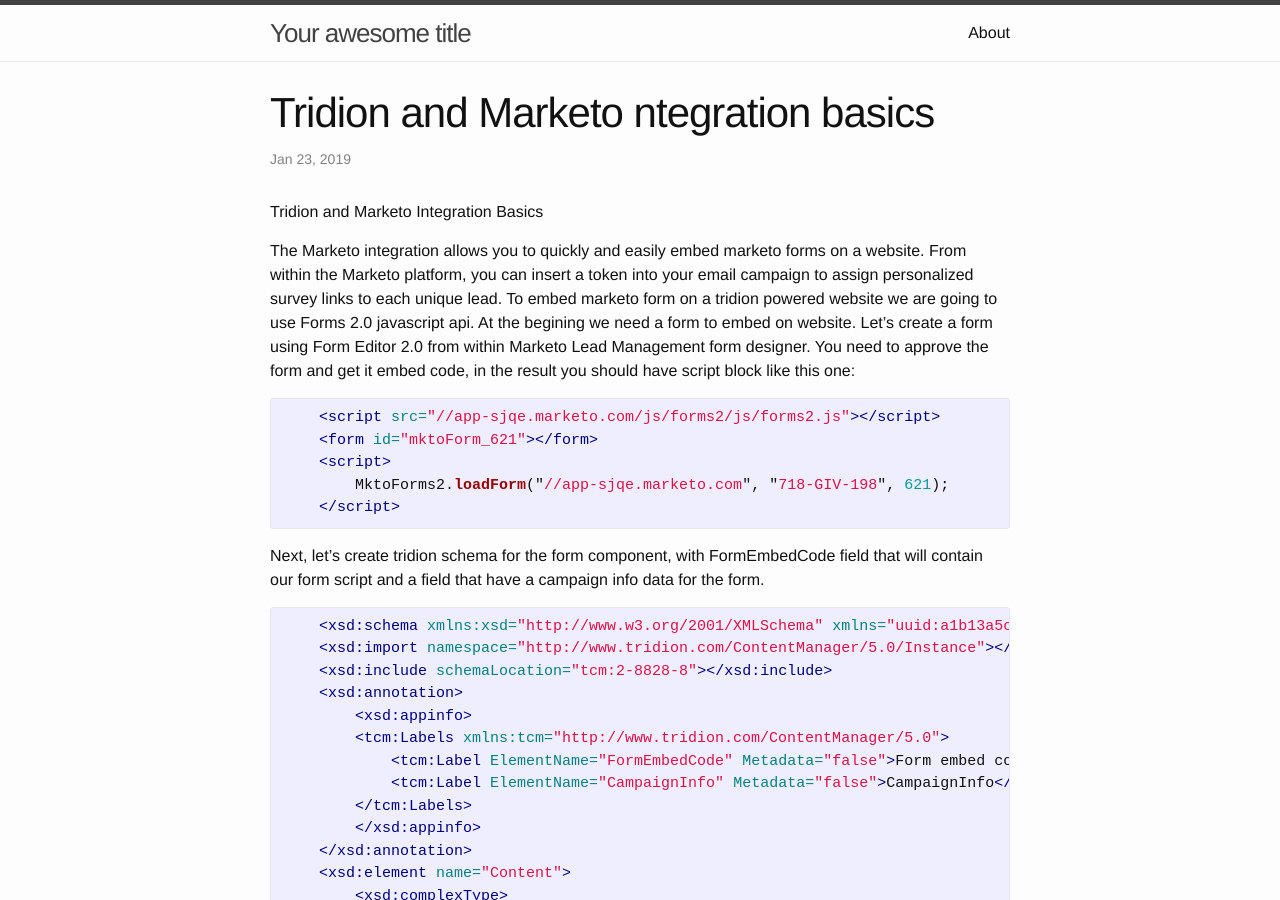
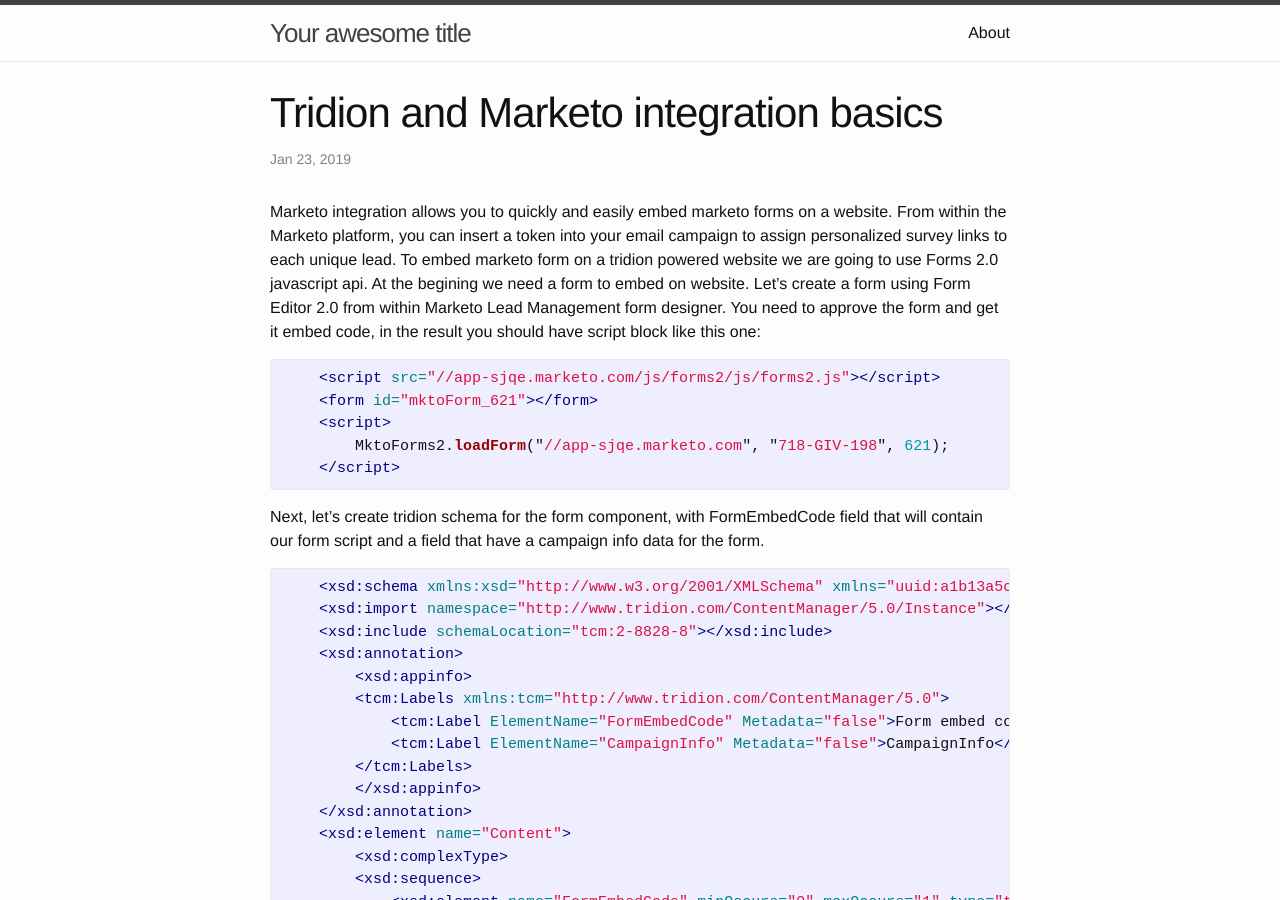
Before and after one commit to beardeddev/beardeddev.github.io, a Jekyll site: the page built from _posts/2019-01-23-tridion-and-marketo-integration-basics.markdown, in a window 1280 px wide and 900 px high. Built offline with Jekyll 4.4.1, drawn with Linux system fonts in a browser that asks for light colours.

Commit message:
Update 2019-01-23-tridion-and-marketo-integration-basics.markdown
editing misstypes 2

```diff
--- a/_posts/2019-01-23-tridion-and-marketo-integration-basics.markdown
+++ b/_posts/2019-01-23-tridion-and-marketo-integration-basics.markdown
@@ -1,12 +1,11 @@
 ---
 layout: post
-title:  "Tridion and Marketo ntegration basics "
+title:  "Tridion and Marketo integration basics "
 date:   2019-01-23 16:15:05 +0200
 categories: tridion
 ---
-Tridion and Marketo Integration Basics
 
-The Marketo integration allows you to quickly and easily embed marketo forms on a website.
+Marketo integration allows you to quickly and easily embed marketo forms on a website.
 From within the Marketo platform, you can insert a token into your email campaign to assign personalized survey links to each unique lead.
 To embed marketo form on a tridion powered website we are going to use Forms 2.0 javascript api.
 At the begining we need a form to embed on website. Let's create a form using Form Editor 2.0 from within Marketo Lead Management form designer.
```
